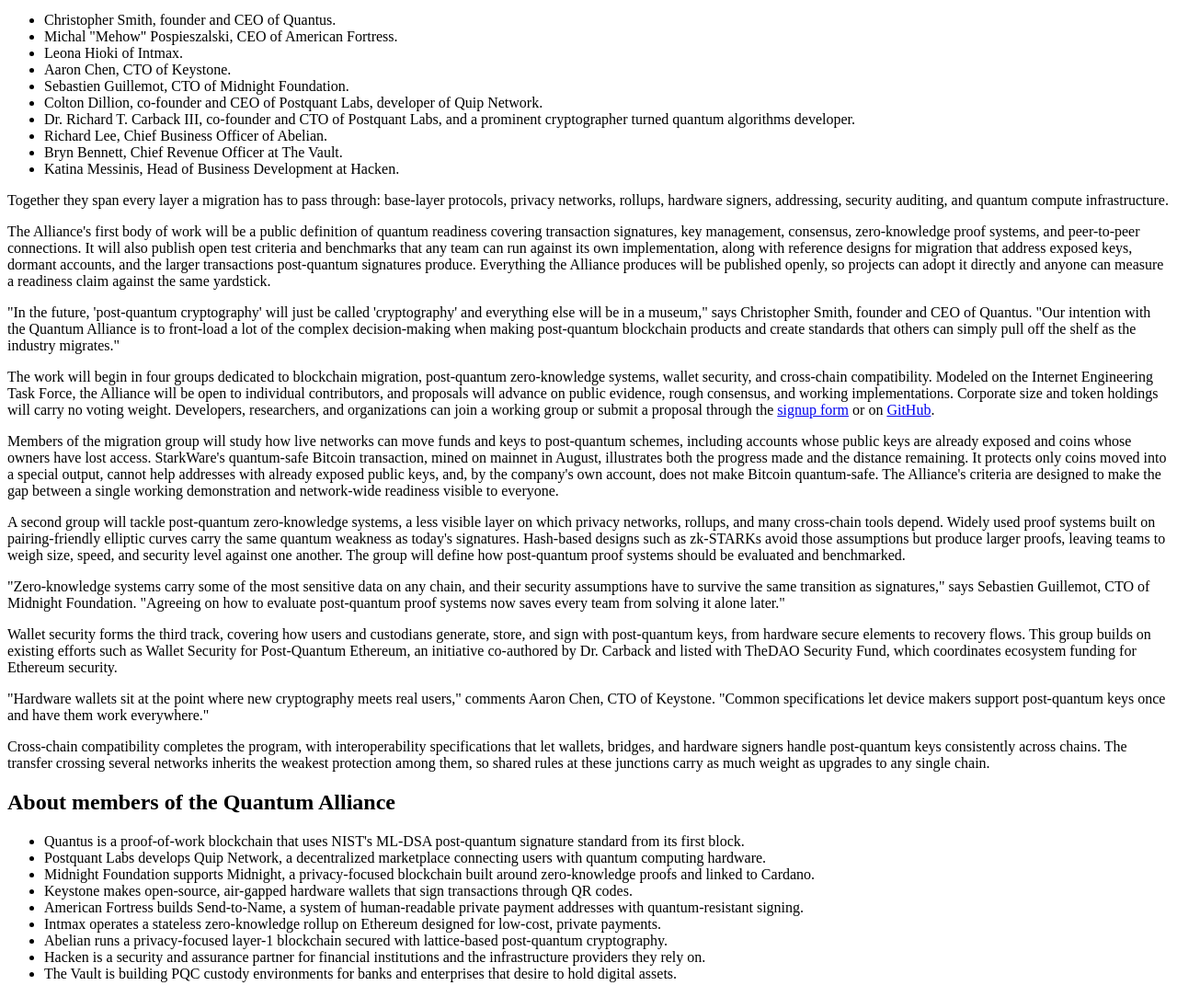
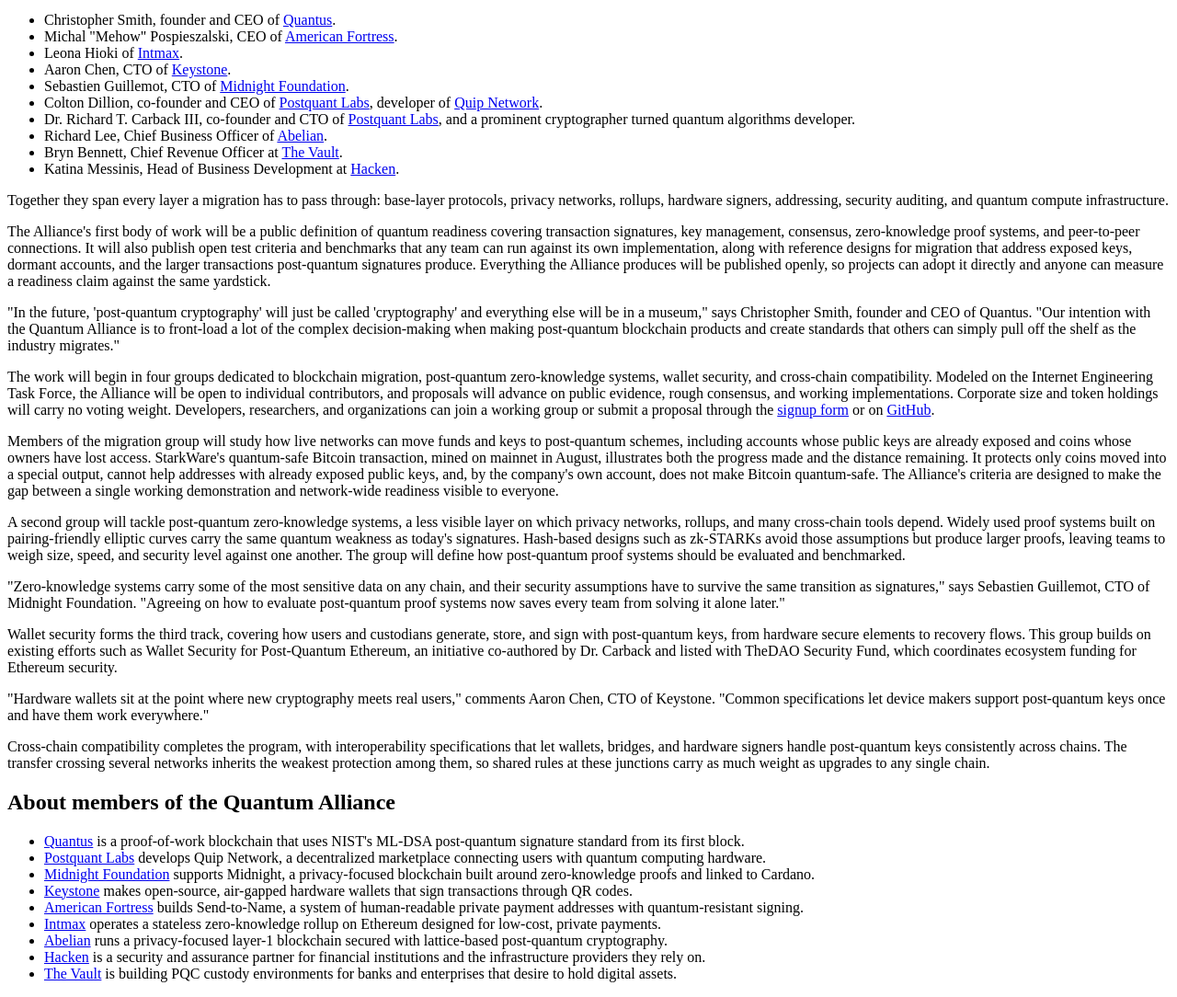
Before and after one commit to QuantumAllianceFoundation/quantumalliance.foundation, a plain HTML site: page content/news/launch/index.html in a window 1280 px wide. Shown: the part 688-1772 px from the top of the page at 92% size. Drawn offline with Linux system fonts and the light colour scheme.

Commit message:
Link every founding company to its website
Member card names and logos, the quote credits, and the launch release
lists now link to each company's site. Postquant Labs links to
postquant.xyz, and Quip Network to quip.network.

```diff
--- a/assets/styles.css
+++ b/assets/styles.css
@@ -183,6 +183,8 @@ td:first-child { color: var(--white); font-weight: 500; white-space: nowrap; }
 .quote p { color: var(--content); line-height: 1.65; margin-bottom: 12px; }
 .quote footer { color: var(--content-60); font-size: .875rem; }
 .quote footer strong { color: var(--white); font-weight: 500; }
+.quote footer a { color: var(--signal); }
+.quote footer a:hover { text-decoration: underline; }
 .quote-lg p { font-size: 1.25rem; }
 
 /* Member organizations */
@@ -191,6 +193,7 @@ td:first-child { color: var(--white); font-weight: 500; white-space: nowrap; }
 .org .logo { height: 48px; display: flex; align-items: center; }
 .org .logo img { max-height: 40px; max-width: 180px; width: auto; height: auto; }
 .org h3 { font-size: 1rem; }
+.org h3 a:hover { color: var(--signal); }
 .contributors { list-style: none; margin: 0; padding: 0; font-size: .875rem; color: var(--content-60); line-height: 1.6; }
 .contributors strong { color: var(--white); font-weight: 500; }
 .org a.site { font-family: var(--mono); font-size: .75rem; color: var(--content-60); margin-top: auto; }
--- a/content/news/launch/index.html
+++ b/content/news/launch/index.html
@@ -15,16 +15,16 @@
           <p>The migration.fail assessment, a scorecard that counts only cryptography already live, gives Ethereum an F. Each method can be defended on its own terms, and neither gives exchanges, custodians, developers, or asset holders a common reference point. A network can call itself "quantum-resistant" today with no shared understanding of which parts of its system the claim covers or what evidence should support it. The Quantum Alliance was formed to set that bar.</p>
           <p>The founding contributors are:</p>
           <ul>
-  <li>Christopher Smith, founder and CEO of Quantus.</li>
-  <li>Michal "Mehow" Pospieszalski, CEO of American Fortress.</li>
-  <li>Leona Hioki of Intmax.</li>
-  <li>Aaron Chen, CTO of Keystone.</li>
-  <li>Sebastien Guillemot, CTO of Midnight Foundation.</li>
-  <li>Colton Dillion, co-founder and CEO of Postquant Labs, developer of Quip Network.</li>
-  <li>Dr. Richard T. Carback III, co-founder and CTO of Postquant Labs, and a prominent cryptographer turned quantum algorithms developer.</li>
-  <li>Richard Lee, Chief Business Officer of Abelian.</li>
-  <li>Bryn Bennett, Chief Revenue Officer at The Vault.</li>
-  <li>Katina Messinis, Head of Business Development at Hacken.</li>
+  <li>Christopher Smith, founder and CEO of <a href="https://quantus.com/" target="_blank" rel="noopener noreferrer">Quantus</a>.</li>
+  <li>Michal "Mehow" Pospieszalski, CEO of <a href="https://americanfortress.io/" target="_blank" rel="noopener noreferrer">American Fortress</a>.</li>
+  <li>Leona Hioki of <a href="https://intmax.io/" target="_blank" rel="noopener noreferrer">Intmax</a>.</li>
+  <li>Aaron Chen, CTO of <a href="https://keyst.one/" target="_blank" rel="noopener noreferrer">Keystone</a>.</li>
+  <li>Sebastien Guillemot, CTO of <a href="https://midnight.network/" target="_blank" rel="noopener noreferrer">Midnight Foundation</a>.</li>
+  <li>Colton Dillion, co-founder and CEO of <a href="https://postquant.xyz/" target="_blank" rel="noopener noreferrer">Postquant Labs</a>, developer of <a href="https://quip.network/" target="_blank" rel="noopener noreferrer">Quip Network</a>.</li>
+  <li>Dr. Richard T. Carback III, co-founder and CTO of <a href="https://postquant.xyz/" target="_blank" rel="noopener noreferrer">Postquant Labs</a>, and a prominent cryptographer turned quantum algorithms developer.</li>
+  <li>Richard Lee, Chief Business Officer of <a href="https://pqabelian.io/" target="_blank" rel="noopener noreferrer">Abelian</a>.</li>
+  <li>Bryn Bennett, Chief Revenue Officer at <a href="https://thevault.inc/" target="_blank" rel="noopener noreferrer">The Vault</a>.</li>
+  <li>Katina Messinis, Head of Business Development at <a href="https://hacken.io/" target="_blank" rel="noopener noreferrer">Hacken</a>.</li>
 </ul>
           <p>Together they span every layer a migration has to pass through: base-layer protocols, privacy networks, rollups, hardware signers, addressing, security auditing, and quantum compute infrastructure.</p>
           <p>The Alliance's first body of work will be a public definition of quantum readiness covering transaction signatures, key management, consensus, zero-knowledge proof systems, and peer-to-peer connections. It will also publish open test criteria and benchmarks that any team can run against its own implementation, along with reference designs for migration that address exposed keys, dormant accounts, and the larger transactions post-quantum signatures produce. Everything the Alliance produces will be published openly, so projects can adopt it directly and anyone can measure a readiness claim against the same yardstick.</p>
@@ -38,15 +38,15 @@
           <p>Cross-chain compatibility completes the program, with interoperability specifications that let wallets, bridges, and hardware signers handle post-quantum keys consistently across chains. The transfer crossing several networks inherits the weakest protection among them, so shared rules at these junctions carry as much weight as upgrades to any single chain.</p>
           <h2>About members of the Quantum Alliance</h2>
           <ul>
-            <li>Quantus is a proof-of-work blockchain that uses NIST's ML-DSA post-quantum signature standard from its first block.</li>
-            <li>Postquant Labs develops Quip Network, a decentralized marketplace connecting users with quantum computing hardware.</li>
-            <li>Midnight Foundation supports Midnight, a privacy-focused blockchain built around zero-knowledge proofs and linked to Cardano.</li>
-            <li>Keystone makes open-source, air-gapped hardware wallets that sign transactions through QR codes.</li>
-            <li>American Fortress builds Send-to-Name, a system of human-readable private payment addresses with quantum-resistant signing.</li>
-            <li>Intmax operates a stateless zero-knowledge rollup on Ethereum designed for low-cost, private payments.</li>
-            <li>Abelian runs a privacy-focused layer-1 blockchain secured with lattice-based post-quantum cryptography.</li>
-            <li>Hacken is a security and assurance partner for financial institutions and the infrastructure providers they rely on.</li>
-            <li>The Vault is building PQC custody environments for banks and enterprises that desire to hold digital assets.</li>
+            <li><a href="https://quantus.com/" target="_blank" rel="noopener noreferrer">Quantus</a> is a proof-of-work blockchain that uses NIST's ML-DSA post-quantum signature standard from its first block.</li>
+            <li><a href="https://postquant.xyz/" target="_blank" rel="noopener noreferrer">Postquant Labs</a> develops Quip Network, a decentralized marketplace connecting users with quantum computing hardware.</li>
+            <li><a href="https://midnight.network/" target="_blank" rel="noopener noreferrer">Midnight Foundation</a> supports Midnight, a privacy-focused blockchain built around zero-knowledge proofs and linked to Cardano.</li>
+            <li><a href="https://keyst.one/" target="_blank" rel="noopener noreferrer">Keystone</a> makes open-source, air-gapped hardware wallets that sign transactions through QR codes.</li>
+            <li><a href="https://americanfortress.io/" target="_blank" rel="noopener noreferrer">American Fortress</a> builds Send-to-Name, a system of human-readable private payment addresses with quantum-resistant signing.</li>
+            <li><a href="https://intmax.io/" target="_blank" rel="noopener noreferrer">Intmax</a> operates a stateless zero-knowledge rollup on Ethereum designed for low-cost, private payments.</li>
+            <li><a href="https://pqabelian.io/" target="_blank" rel="noopener noreferrer">Abelian</a> runs a privacy-focused layer-1 blockchain secured with lattice-based post-quantum cryptography.</li>
+            <li><a href="https://hacken.io/" target="_blank" rel="noopener noreferrer">Hacken</a> is a security and assurance partner for financial institutions and the infrastructure providers they rely on.</li>
+            <li><a href="https://thevault.inc/" target="_blank" rel="noopener noreferrer">The Vault</a> is building PQC custody environments for banks and enterprises that desire to hold digital assets.</li>
           </ul>
         </article>
       </div>
```
Also changed, not shown: content/index.html (+21 -21 lines), 1 other file.
